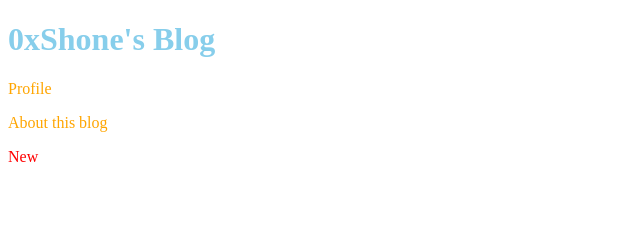
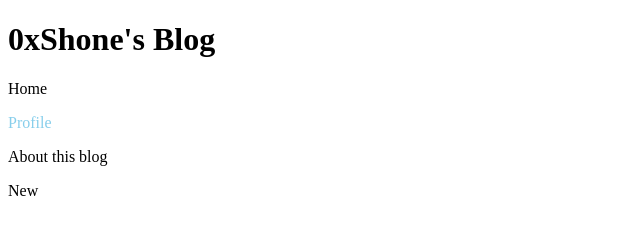
Before and after one commit to 0xShone/basic_css_v3, a plain HTML site: page index.html in a window 1280 px wide. Shown: the whole page, without its empty margins (0-640 px from the left). Drawn offline with Linux system fonts and the light colour scheme.

Commit message:
#04 More use selector

```diff
--- a/default.css
+++ b/default.css
@@ -1,3 +1,5 @@
-h1 { color: skyblue; }
-.item { color: orange; }
-#new { color: red; }
+/*h1, p { color: skyblue; }*/
+/*div span { color: skyblue; }*/
+/*div > span { color: skyblue; }*/
+/*p + p { color: skyblue; }*/
+p.item { color: skyblue; }
--- a/index.html
+++ b/index.html
@@ -2,13 +2,16 @@
 <html lang="ja">
   <head>
     <meta charset="utf-8">
-    <title>#03 Understanding selector and property</title>
+    <title>#04 More use selector</title>
     <link rel="stylesheet" href="default.css">
   </head>
   <body>
     <h1>0xShone's Blog</h1>
-    <p class="item">Profile</p>
-    <p class="item">About this blog</p>
-    <p id="new">New</p>
+    <div>
+      <p>Home</p>
+      <p class="item">Profile</p>
+      <p><span class="item">About this blog</span></p>
+      <span>New</span>
+    </div>
   </body>
 </html>
```
